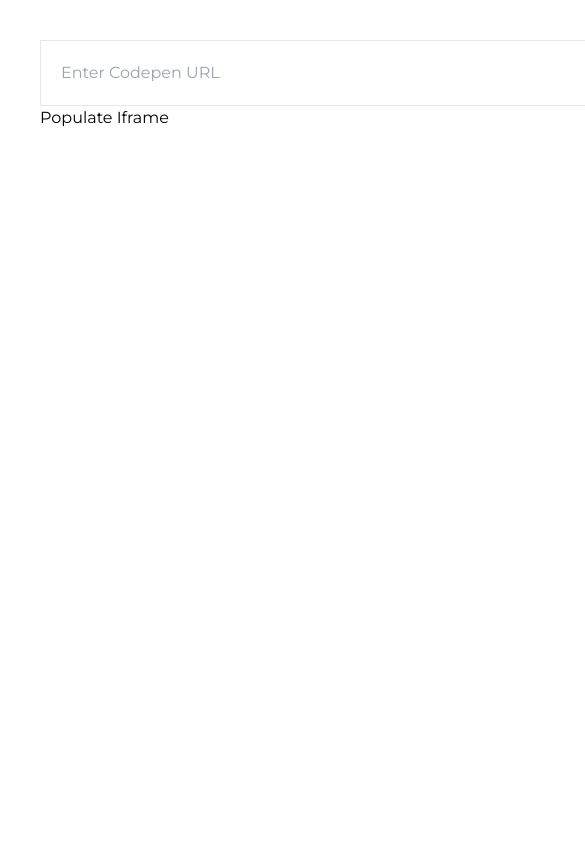
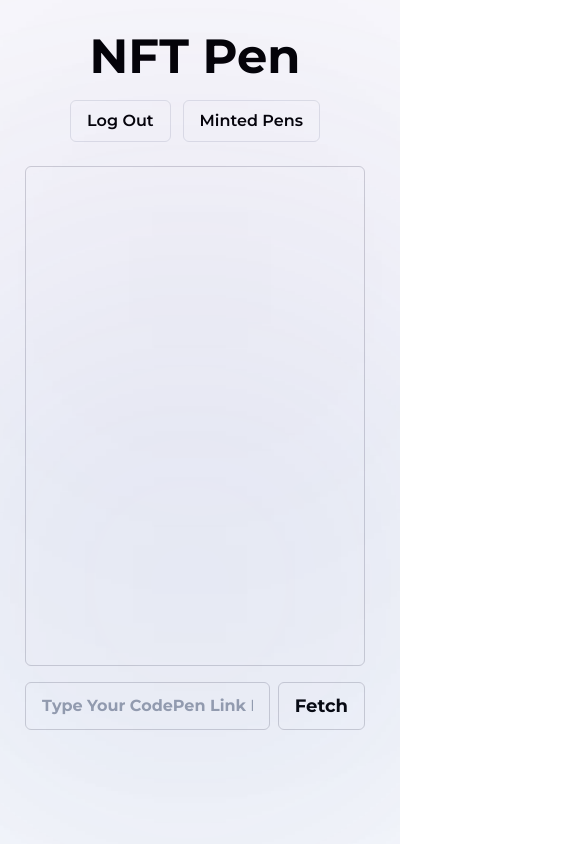
Before and after one commit to osadavc/nft-pen, a Next.js app in the folder client/: page /dashboard in a window 390 px wide. Shown: the top 844 px of the page, 585 px wide, since content can reach past the window. Built offline with nearby package versions, Linux system fonts and the light colour scheme.

Commit message:
💄 Create Basic Dashboard Page

```diff
--- a/client/src/components/Common/BgGradients.tsx
+++ b/client/src/components/Common/BgGradients.tsx
@@ -1,8 +1,8 @@
 const BgGradients = () => {
   return (
     <div>
-      <div className="gradientOne absolute left-0 top-20 h-[250px] w-[250px] lg:h-[500px] lg:w-[500px]" />
-      <div className="gradientTwo absolute top-96 right-0 h-[250px] w-[250px] lg:h-[500px] lg:w-[500px]" />
+      <div className="gradientOne absolute left-0 top-20 h-[400px] w-[400px] lg:h-[500px] lg:w-[500px]" />
+      <div className="gradientTwo absolute top-96 right-0 h-[400px] w-[400px] lg:h-[500px] lg:w-[500px]" />
     </div>
   );
 };
--- a/client/src/components/Common/Button.tsx
+++ b/client/src/components/Common/Button.tsx
@@ -1,13 +1,17 @@
+import useMediaQuery from "../../hooks/useMediaQuery";
+
 interface ButtonProps {
   onClick: () => void;
   width?: number;
 }
 
 const Button: React.FC<ButtonProps> = ({ onClick, children, width = 190 }) => {
+  const isMobile = useMediaQuery("(max-width: 768px)");
+
   return (
     <div
-      className="flex cursor-pointer items-center justify-center rounded-md border py-2 font-semibold"
-      style={{ width: `${width}px` }}
+      className="flex cursor-pointer items-center justify-center rounded-md border px-4 py-2 font-semibold md:px-0"
+      style={{ width: !isMobile ? `${width}px` : "unset" }}
       onClick={onClick}
     >
       {children}
--- a/client/src/components/Common/Header.tsx
+++ b/client/src/components/Common/Header.tsx
@@ -1,13 +1,44 @@
+import Link from "next/link";
+import { useRouter } from "next/router";
 import Button from "./Button";
 
 const Header = () => {
+  const router = useRouter();
+
+  const isDashboard = router.pathname === "/dashboard";
+
   return (
     <>
-      <h1 className="text-5xl font-bold">NFT Pen</h1>
+      <Link href="/">
+        <h1 className="cursor-pointer select-none text-5xl font-bold">
+          NFT Pen
+        </h1>
+      </Link>
 
       <div className="mt-5 flex space-x-3 from-teal-700 via-red-600 to-zinc-50">
-        <Button onClick={() => {}}>Login With Google</Button>
-        <Button onClick={() => {}}>NFT Collection</Button>
+        {!isDashboard ? (
+          <>
+            <Button
+              onClick={() => {
+                router.push("/dashboard");
+              }}
+            >
+              Login With Google
+            </Button>
+            <Button onClick={() => {}}>NFT Collection</Button>
+          </>
+        ) : (
+          <>
+            <Button
+              onClick={() => {
+                router.push("/dashboard");
+              }}
+            >
+              Log Out
+            </Button>
+            <Button onClick={() => {}}>Minted Pens</Button>
+          </>
+        )}
       </div>
     </>
   );
--- /dev/null
+++ b/client/src/hooks/useMediaQuery.tsx
@@ -0,0 +1,20 @@
+import { useEffect, useState } from "react";
+
+const useMediaQuery = (mediaQuery: string): boolean => {
+  const [isVerified, setIsVerified] = useState(false);
+
+  useEffect(() => {
+    const mediaQueryList = window.matchMedia(mediaQuery);
+    const documentChangeHandler = () => setIsVerified(!!mediaQueryList.matches);
+    mediaQueryList.addEventListener("change", documentChangeHandler);
+    documentChangeHandler();
+
+    return () => {
+      mediaQueryList.removeEventListener("change", documentChangeHandler);
+    };
+  }, [mediaQuery]);
+
+  return isVerified;
+};
+
+export default useMediaQuery;
--- a/client/src/pages/dashboard.tsx
+++ b/client/src/pages/dashboard.tsx
@@ -1,12 +1,15 @@
 import axios from "axios";
-import { useEffect, useRef, useState } from "react";
+import { useEffect, useLayoutEffect, useRef, useState } from "react";
 import nprogress from "nprogress";
+import Header from "../components/Common/Header";
+import BgGradients from "../components/Common/BgGradients";
 
 const Dashboard = () => {
   const inputRef = useRef<HTMLInputElement>(null);
 
   const [iframeContent, setIframeContent] = useState("");
   const [screenWidth, setScreenWidth] = useState(0);
+  const [iframeWidth, setIframeWidth] = useState(0);
 
   useEffect(() => {
     window.addEventListener("resize", onResize);
@@ -15,6 +18,16 @@ const Dashboard = () => {
       window.removeEventListener("resize", onResize);
     };
   }, []);
+
+  // FIXME: A problem with mobile layouts
+
+  useLayoutEffect(() => {
+    setScreenWidth(window.innerWidth);
+  }, []);
+
+  useEffect(() => {
+    setIframeWidth(screenWidth > 600 ? 582 : screenWidth - 50);
+  }, [screenWidth]);
 
   const onResize = () => {
     setScreenWidth(window.innerWidth);
@@ -41,26 +54,51 @@ const Dashboard = () => {
   };
 
   return (
-    <div className="p-10">
-      <input
-        type="text"
-        placeholder="Enter Codepen URL"
-        className="w-[48rem] border p-5"
-        ref={inputRef}
-      />
+    <div className="flex flex-col items-center px-3 pt-8 capitalize">
+      <Header />
+      <BgGradients />
 
-      <button onClick={populateIframe}>Populate Iframe</button>
-
-      {iframeContent && (
-        <div className="mt-2 w-min border p-10">
+      <div
+        style={{
+          width: iframeWidth,
+        }}
+      >
+        <div className="mt-6 h-[500px] rounded-md border border-zinc-300">
           <iframe
-            width={screenWidth > 600 ? 582 : screenWidth - 50}
+            width={iframeWidth}
             height={500}
             srcDoc={iframeContent}
-            className="border"
           ></iframe>
         </div>
-      )}
+
+        <div className="mt-4 flex h-12 space-x-2">
+          <input
+            type="text"
+            className="grow rounded-md border border-zinc-300 px-4 font-bold"
+            placeholder="Type Your CodePen Link Here"
+            ref={inputRef}
+          />
+          <button
+            className="rounded-md border border-zinc-300 px-4 text-lg font-bold"
+            onClick={populateIframe}
+          >
+            Fetch
+          </button>
+        </div>
+
+        {iframeContent && (
+          <div className="mt-5 space-y-2">
+            <p className="text-center text-sm font-medium">
+              Above Is An Exact Preview About How Your NFT Would Look Like In
+              NFT Marketplaces. Don't Proceed Anymore If The Preview Doesn't
+              look good. Otherwise your NFT will look like 💩
+            </p>
+            <button className="h-11 w-full rounded-md border border-zinc-300 font-bold">
+              Mint NFT
+            </button>
+          </div>
+        )}
+      </div>
     </div>
   );
 };
--- a/client/src/styles/globals.css
+++ b/client/src/styles/globals.css
@@ -1,4 +1,4 @@
-@import url("https://fonts.googleapis.com/css2?family=Montserrat:wght@400;600;700&display=swap");
+@import url("https://fonts.googleapis.com/css2?family=Montserrat:wght@400;500;600;700&display=swap");
 
 @tailwind base;
 @tailwind components;
@@ -27,6 +27,10 @@ body {
   background-color: #c7c7c7;
 }
 
+input:focus {
+  outline: none;
+}
+
 .gradientOne {
   background: radial-gradient(50% 50% at 50% 50%, #ff0000 0%, #0f00ba 100%);
   opacity: 0.25;
```
